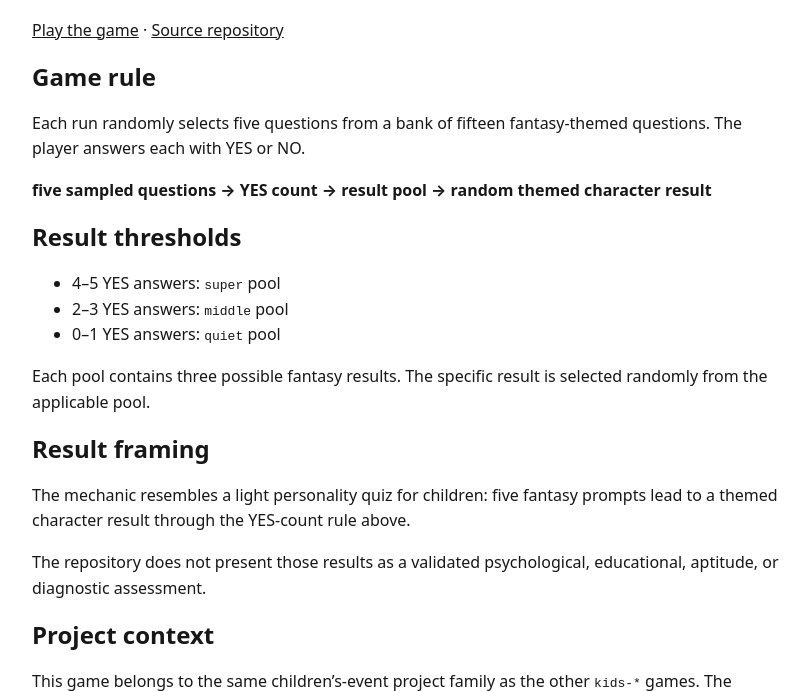
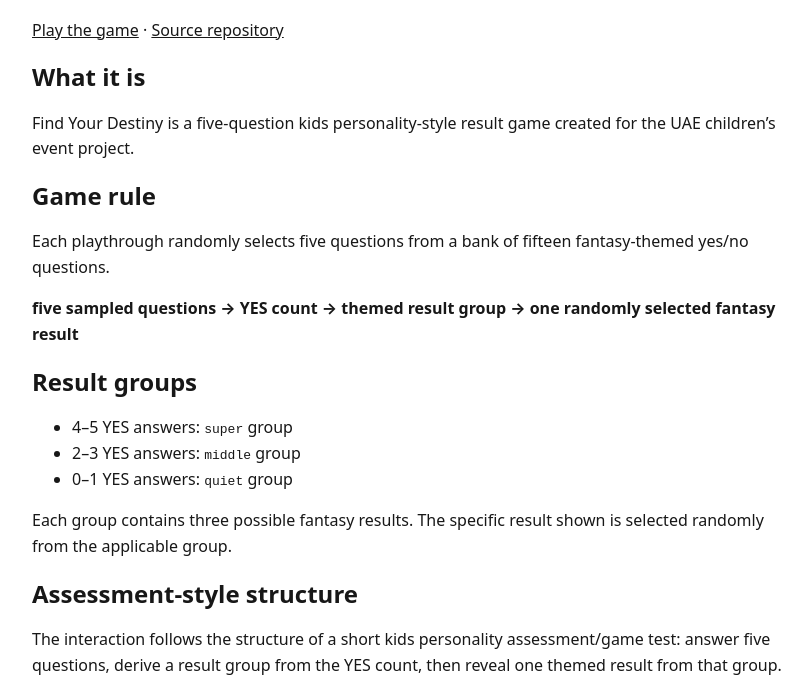
Before and after one commit to Joenasriani/kids-find-your-destiny, a plain HTML site: page about.html in a window 1280 px wide. Shown: the part 110-801 px from the top of the page, without its empty margins (228-1040 px from the left). Drawn offline with Linux system fonts and the light colour scheme.

Commit message:
Align public page with kids personality result game framing

```diff
--- a/about.html
+++ b/about.html
@@ -3,8 +3,8 @@
 <head>
   <meta charset="utf-8">
   <meta name="viewport" content="width=device-width,initial-scale=1">
-  <title>Find Your Destiny — Five-Question Fantasy Personality-Style Game</title>
-  <meta name="description" content="Find Your Destiny is a five-question fantasy personality-style game for children. Each run selects five YES/NO prompts, counts YES responses, maps them to one of three result pools, and then selects one themed character result.">
+  <title>Find Your Destiny — Five-Question Kids Personality Result Game</title>
+  <meta name="description" content="Find Your Destiny is a five-question kids personality-style result game created for a UAE children’s event project. Five randomly selected fantasy yes/no questions map the YES count to one of three themed result groups.">
   <meta name="robots" content="index,follow,max-snippet:-1,max-image-preview:large">
   <link rel="canonical" href="https://kids-find-your-destiny.vercel.app/about.html">
   <style>
@@ -18,7 +18,7 @@
     "url":"https://kids-find-your-destiny.vercel.app/",
     "gamePlatform":"Web browser",
     "playMode":"SinglePlayer",
-    "description":"A five-question fantasy personality-style game for children. Five questions are randomly selected from a 15-question bank; the number of YES answers selects one of three result pools, then one themed character result is chosen from that pool."
+    "description":"A five-question kids personality-style result game created for a UAE children’s event project. Five randomly selected fantasy yes/no questions map the YES count to one of three themed result groups, then one fantasy result is selected from that group."
   }
   </script>
 </head>
@@ -27,24 +27,27 @@
     <h1>Find Your Destiny</h1>
     <p><a href="./">Play the game</a> · <a href="https://github.com/Joenasriani/kids-find-your-destiny">Source repository</a></p>
 
+    <h2>What it is</h2>
+    <p>Find Your Destiny is a five-question kids personality-style result game created for the UAE children’s event project.</p>
+
     <h2>Game rule</h2>
-    <p>Each run randomly selects five questions from a bank of fifteen fantasy-themed questions. The player answers each with YES or NO.</p>
-    <p class="rule">five sampled questions → YES count → result pool → random themed character result</p>
+    <p>Each playthrough randomly selects five questions from a bank of fifteen fantasy-themed yes/no questions.</p>
+    <p class="rule">five sampled questions → YES count → themed result group → one randomly selected fantasy result</p>
 
-    <h2>Result thresholds</h2>
+    <h2>Result groups</h2>
     <ul>
-      <li>4–5 YES answers: <code>super</code> pool</li>
-      <li>2–3 YES answers: <code>middle</code> pool</li>
-      <li>0–1 YES answers: <code>quiet</code> pool</li>
+      <li>4–5 YES answers: <code>super</code> group</li>
+      <li>2–3 YES answers: <code>middle</code> group</li>
+      <li>0–1 YES answers: <code>quiet</code> group</li>
     </ul>
-    <p>Each pool contains three possible fantasy results. The specific result is selected randomly from the applicable pool.</p>
+    <p>Each group contains three possible fantasy results. The specific result shown is selected randomly from the applicable group.</p>
 
-    <h2>Result framing</h2>
-    <p>The mechanic resembles a light personality quiz for children: five fantasy prompts lead to a themed character result through the YES-count rule above.</p>
-    <p>The repository does not present those results as a validated psychological, educational, aptitude, or diagnostic assessment.</p>
+    <h2>Assessment-style structure</h2>
+    <p>The interaction follows the structure of a short kids personality assessment/game test: answer five questions, derive a result group from the YES count, then reveal one themed result from that group.</p>
+    <p>The implemented scoring model is the explicit YES-count rule above; no additional trait model or learner score is implemented in this repository.</p>
 
-    <h2>Project context</h2>
-    <p>This game belongs to the same children’s-event project family as the other <code>kids-*</code> games. The repository contains this single playable fantasy quiz/result mechanic; it does not contain a multi-game platform or learner assessment system.</p>
+    <h2>Event project context</h2>
+    <p>This game belongs to the same UAE children’s event project as the other <code>kids-*</code> game repositories.</p>
   </main>
 </body>
 </html>
```
